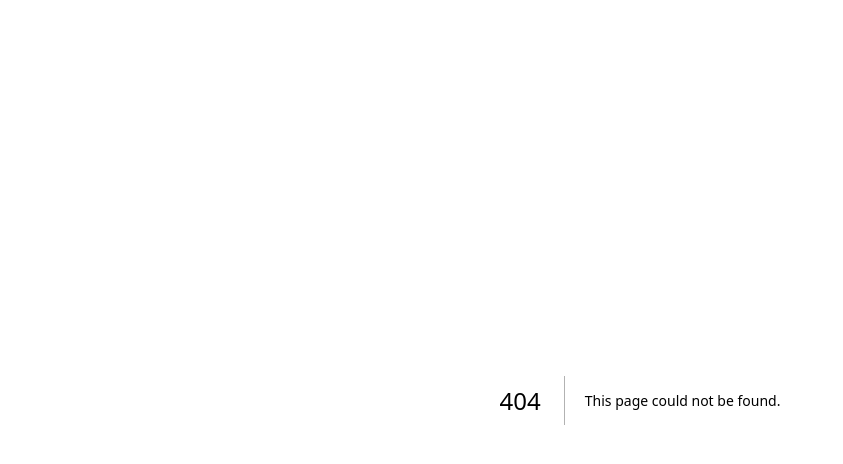
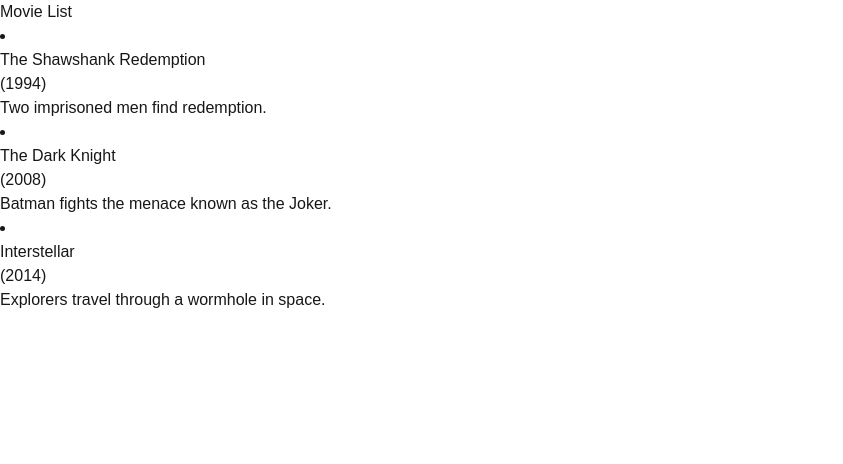
Before and after one commit to wilkofm/iod--2024, a Next.js app in the folder Module6/next-app/: page /movies in a window 1280 px wide. Before the commit this address had no page. Shown: the top 464 px of the page, without its empty margins (0-843 px from the left). Built offline with nearby package versions, Linux system fonts and the light colour scheme.

Commit message:
Comitting class work

```diff
--- /dev/null
+++ b/Module6/next-app/app/cats/page.js
@@ -0,0 +1,76 @@
+function SingleCat({ name, latinName, image }) {
+  return (
+    <div>
+      <h1>{name}</h1>
+      <p>{latinName}</p>
+      <img src={image} alt={name}></img>
+    </div>
+  );
+}
+
+export default function BigCats() {
+  const cats = [
+    {
+      id: 1,
+      name: "Cheetah",
+      latinName: "Acinonyx jubatus",
+      image:
+        "https://i.natgeofe.com/k/66d3a80c-f4c3-4410-845c-3543375eaa85/cheetah-watching_square.jpg",
+    },
+    {
+      id: 2,
+      name: "Cougar",
+      latinName: "Puma concolor",
+      image:
+        "https://encrypted-tbn0.gstatic.com/images?q=tbn:ANd9GcThI7FQQxYm2WiXnVYMc5LERR5HlDRrcwB2cA&s",
+    },
+    {
+      id: 3,
+      name: "Jaguar",
+      latinName: "Panthera onca",
+      image:
+        "https://cdn.britannica.com/09/143609-050-826EA62F/Jaguar-stream-Brazil.jpg",
+    },
+    {
+      id: 4,
+      name: "Leopard",
+      latinName: "Panthera pardus",
+      image: "https://cdn.britannica.com/30/136130-050-3370E37A/Leopard.jpg",
+    },
+    {
+      id: 5,
+      name: "Lion",
+      latinName: "Panthera leo",
+      image:
+        "https://cdn.britannica.com/29/150929-050-547070A1/lion-Kenya-Masai-Mara-National-Reserve.jpg",
+    },
+    {
+      id: 6,
+      name: "Snow leopard",
+      latinName: "Panthera uncia",
+      image:
+        "https://cdn.britannica.com/52/170952-050-A545E35D/carnivore-Snow-leopard-regions-subcontinent-Asia-Indian.jpg",
+    },
+    {
+      id: 7,
+      name: "Tiger",
+      latinName: "Panthera tigris",
+      image:
+        "https://cdn.britannica.com/83/195983-138-66807699/numbers-tiger-populations.jpg?w=800&h=450&c=crop",
+    },
+  ];
+
+  return (
+    <>
+      <h1>Big Cats</h1>
+      {cats.map((cat) => (
+        <SingleCat
+          id={cat.id}
+          name={cat.name}
+          latinName={cat.latinName}
+          image={cat.image}
+        />
+      ))}
+    </>
+  );
+}
--- /dev/null
+++ b/Module6/next-app/app/movies/page.js
@@ -0,0 +1,46 @@
+// separate component for displaying each movie
+function Movie({ title, year, synopsis }) {
+  return (
+    <li>
+      <h3>{title}</h3> <span>({year})</span>
+      <div>{synopsis}</div>
+    </li>
+  );
+}
+
+export default function MovieList() {
+  const movies = [
+    {
+      id: 1,
+      title: "The Shawshank Redemption",
+      year: 1994,
+      synopsis: "Two imprisoned men find redemption.",
+    },
+    {
+      id: 2,
+      title: "The Dark Knight",
+      year: 2008,
+      synopsis: "Batman fights the menace known as the Joker.",
+    },
+    {
+      id: 3,
+      title: "Interstellar",
+      year: 2014,
+      synopsis: "Explorers travel through a wormhole in space.",
+    },
+  ];
+
+  return (
+    <>
+      <h1>Movie List</h1>
+      {movies.map((movie) => (
+        <Movie
+          id={movie.id}
+          title={movie.title}
+          year={movie.year}
+          synopsis={movie.synopsis}
+        />
+      ))}
+    </>
+  );
+}
```
